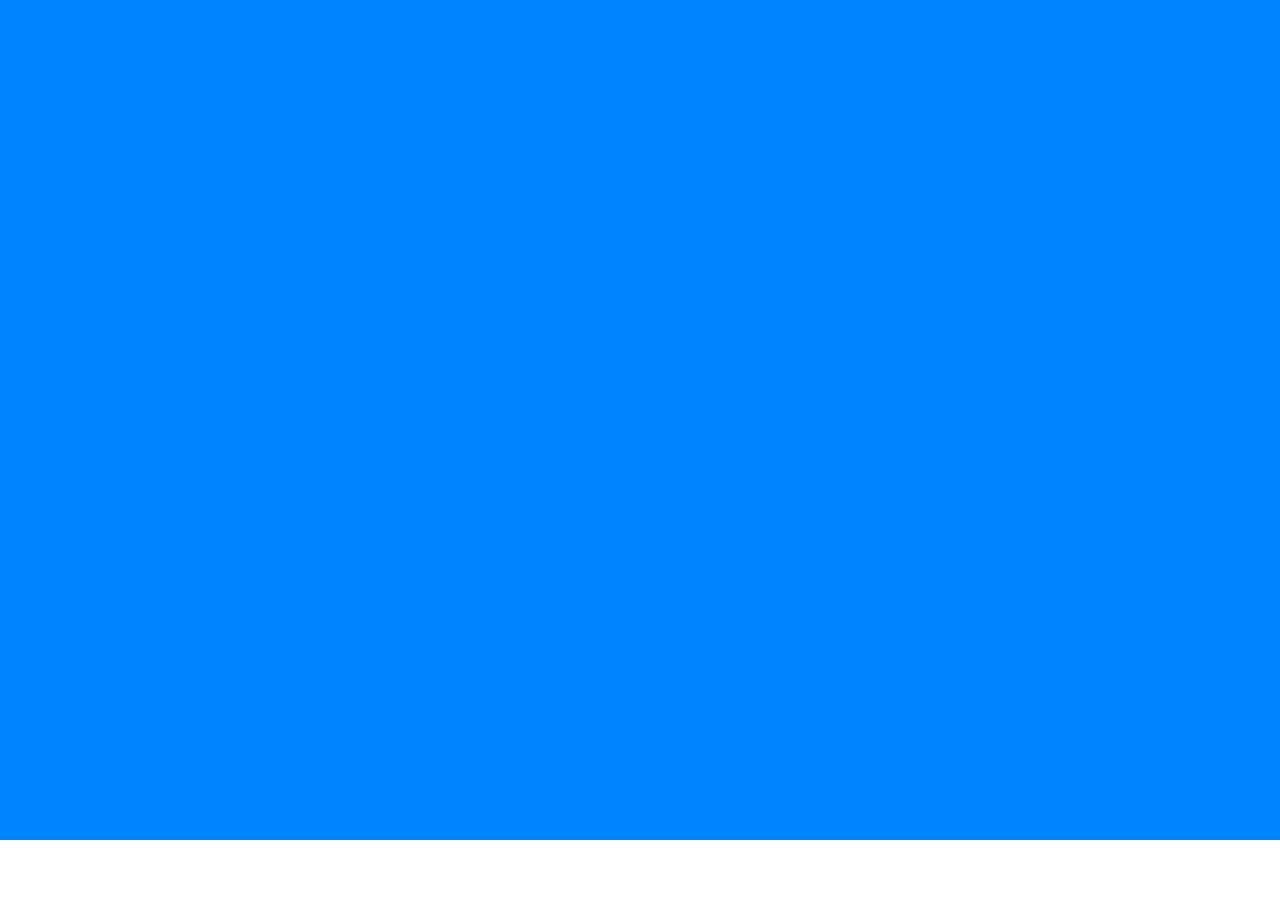
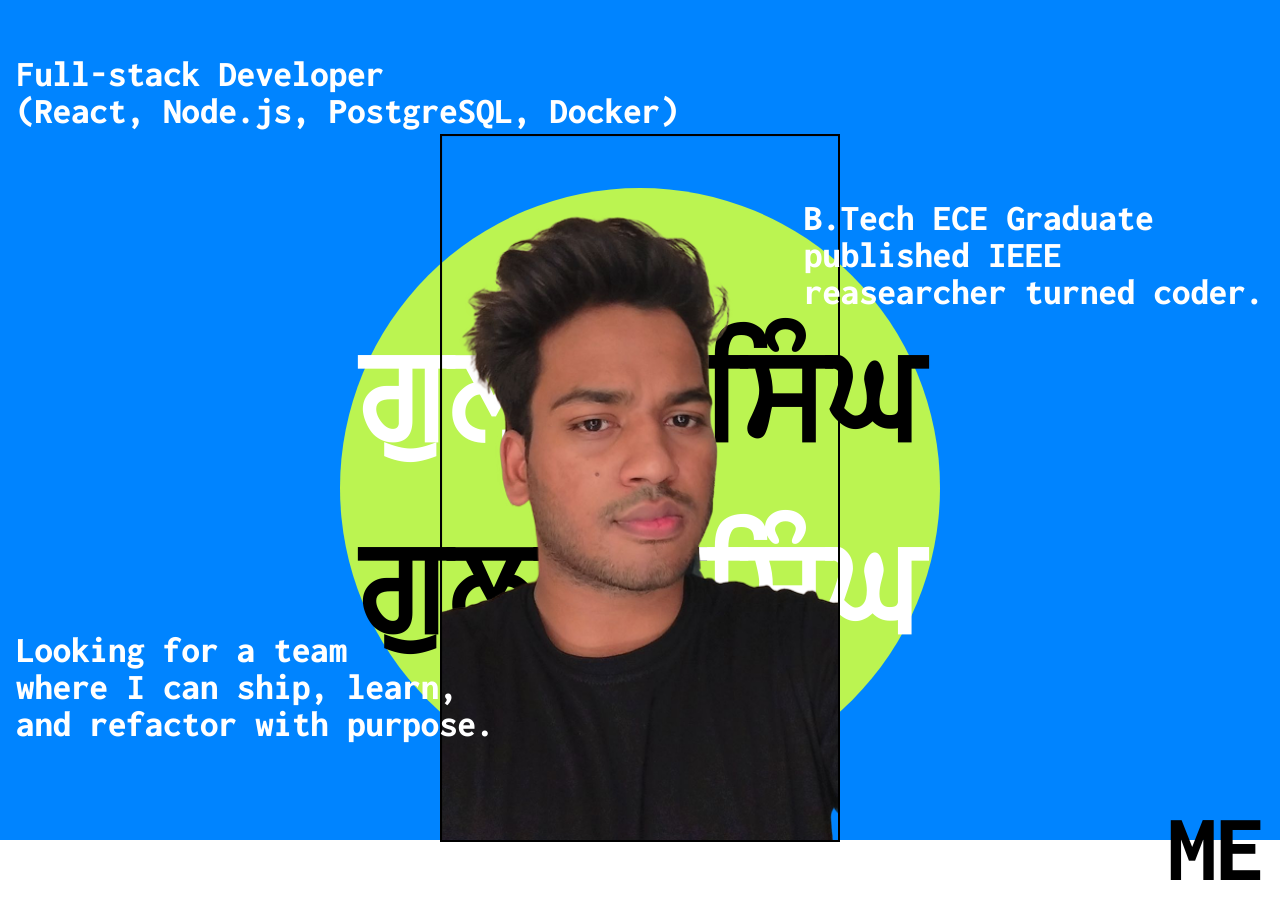
Before and after one commit to gsincodes/gulshan-portfolio, a Next.js app: page / in a window 1280 px wide. Shown: the part 760-1678 px from the top of the page. Before the commit the page ends 1600 px from the top, so only its background shows below. Built offline with nearby package versions, Linux system fonts and the light colour scheme; a web font is replaced by a local one.

Commit message:
add complete me.tsx

```diff
--- a/components/me.tsx
+++ b/components/me.tsx
@@ -2,17 +2,23 @@ import Image from "next/image";
 
 export default function Me() {
     return (
-        <div className="flex min-h-screen flex-col bg-primary font-inconsolata sm:px-2 md:px-4 lg:px-8 xl:px-16 py-4 justify-center items-center">
-            {/* <div className="flex flex-1 justify-center items-center"> */}
+        <div className="grid h-screen bg-primary font-inconsolata px-4 py-4 place-items-center">
 
-                {/* <div className="text-black font-inconsolata font-extrabold text-[1rem] sm:text-[1.3rem] z-5 leading-none relative bottom-60 right-10 sm:bottom-60 sm:right-20 md:bottom-40 md:right-35">
-                    Full-stack Developer <br /> (React, Node.js, PostgreSQL, Docker)
-                </div> */}
+            <div className="col-start-1 row-start-1">
+                <div className="w-[clamp(250px,80vw,600px)] h-[clamp(250px,80vw,600px)] bg-lime-300 rounded-full relative z-0" />
+            </div>
 
-                {/* <div className="w-[330] h-[330] sm:w-[450] sm:h-[450] md:w-[500] md:h-[500] lg:w-[600] lg:h-[600] xl:w-[666px] xl:h-[666px] bg-lime-300 rounded-full absolute z-0" /> Yellow Circle Background */}
+            <div className="col-start-1 row-start-1 z-10">
+                <Image
+                    className="w-[clamp(50px,60vw,400px)] h-auto border border-black"
+                    src="/images/Snapchat-127158452 1.png"
+                    alt="Gulshan Singh"
+                    width={391}
+                    height={694}
+                />
+            </div>
 
-                {/* Gurmukhi Text */ }
-                {/* <div className="flex-1 z-5 absolute text-[4rem] sm:text-[6rem] md:text-[7rem] lg:text-[10rem] xl:text-[13rem]">
+            <div className="flex-1 z-5 text-[clamp(3.5rem,10vw,13rem)] col-start-1 row-start-1">
                 <div className="flex z-7">
                     <div className="text-white font-extrabold font-anek-gurmukhi">ਗੁਲਸ਼ਨ</div>
                     <div className="text-black font-extrabold font-anek-gurmukhi">ਸਿੰਘ</div>
@@ -21,27 +27,27 @@ export default function Me() {
                     <div className="text-black font-extrabold font-anek-gurmukhi">ਗੁਲਸ਼ਨ</div>
                     <div className="text-white font-extrabold font-anek-gurmukhi">ਸਿੰਘ</div>
                 </div>
-                </div> */}
+            </div>
 
-                {/* <div className="text-black font-inconsolata font-extrabold text-[1rem] sm:text-[1.3rem] z-5 leading-none relative bottom-40 left-25 sm:bottom-50 sm:left-25">
+            <div className="col-start-1 row-start-1 h-full w-full grid grid-cols-1 grid-rows-6">
+
+                <div className="text-white font-inconsolata font-extrabold text-[clamp(1.3rem,3vw,2.3rem)] z-5 leading-none row-start-1">
+                    Full-stack Developer <br /> (React, Node.js, PostgreSQL, Docker)
+                </div>
+
+                <div className="text-white font-inconsolata font-extrabold text-[clamp(1.3rem,3vw,2.3rem)] z-10 leading-none row-start-2 flex justify-end">
                     B.Tech ECE Graduate <br /> published IEEE <br /> reasearcher turned coder.
-                </div> */}
+                </div>
 
-                {/* <Image
-                    className="w-48 sm:w-64 md:w-70 lg:w-96 xl:w-[391px] h-auto border border-black absolute z-10"
-                    src="/images/Snapchat-127158452 1.png"
-                    alt="Gulshan Singh"
-                    width={391}
-                    height={694}
-                /> */}
+                <div className="text-white font-inconsolata font-extrabold text-[clamp(1.3rem,3vw,2.3rem)] z-10 leading-none row-start-5 max-sm:flex justify-center items-center">
+                    Looking for a team <br /> where I can ship, learn, <br /> and refactor with purpose.
+                </div>
 
-                {/* <div className="text-black font-inconsolata font-extrabold text-[1rem] sm:text-[1.3rem] z-5 leading-none relative top-80 right-15 sm:top-90 sm:right-20">
-                    Looking for a team <br /> where I can ship, learn, <br /> and refactor with purpose.
-                </div> */}
+                <div className="text-[clamp(3rem,10vw,6rem)] text-black font-extrabold font-inconsolata z-20 row-start-6 flex flex-col items-end">
+                    ME
+                </div>
+            </div>
 
-                {/* <div className="text-[6rem] text-black font-extrabold font-inconsolata z-20 relative top-80 left-30 sm:top-80 sm:left-50 md:text-[8rem] md:top-90 md:left-65 lg:top-90 lg:left-80 xl:text-[9rem] xl:top-100 xl:left-110">
-                    ME
-                </div> */}
         </div>
     );
 }
```
Also changed, not shown: components/thingsivebuilt.tsx (added). Lines whose indentation alone changed are shown as unchanged.
